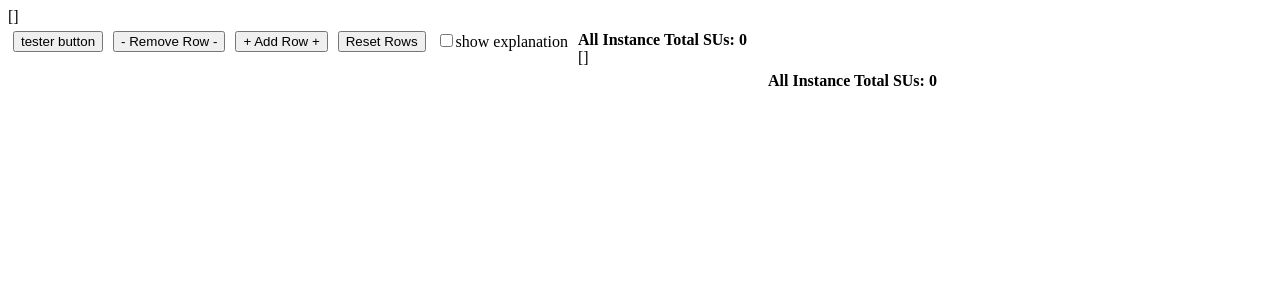
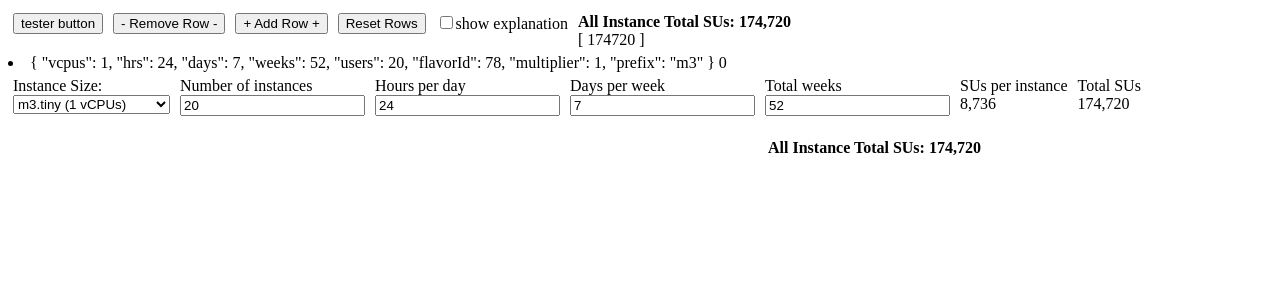
Before and after one commit to kjunuh/js2-usage-estimator, a Vue app: page / in a window 1280 px wide. Shown: the top 300 px of the page. Built offline with nearby package versions, Linux system fonts and the light colour scheme.

Commit message:
localstorage working, updating not

```diff
--- a/src/App.vue
+++ b/src/App.vue
@@ -42,51 +42,33 @@ interface calcValsArray extends Array<calcVals>{}
 var allVals: calcValsArray = reactive([])
 
 allVals = JSON.parse(localStorage.getItem("storedVals") || "[]")
-
-onMounted(() => {
-  // // console.log('localstore', localStorage.getItem('storedVals'))
-  // count.value = JSON.parse(localStorage.getItem("count") || JSON.parse('1'))
-  // explain.value = (localStorage.getItem("explain") === null) ? false : true
-  // // console.log(localStorage.getItem('storedVals'))
-  // if((localStorage.getItem('storedVals') || []).length == 0) {
-  //   allVals.push(defaults)
-  //   // console.log(allVals)
-  //   // console.log("nostorage")
-  // } else {
-  //   // JSON.parse(localStorage.getItem('storedVals') || "").forEach((val: any) => {
-  //   //   allVals.push(val)
-  //   // })
-  //   // console.log(JSON.parse(localStorage.getItem('storedVals') || ""))
-  //   allVals = JSON.parse(localStorage.getItem('storedVals') || "fail")
-  //   // console.log("LOADED FROM STORAGE", allVals)
-  // }
-  // // allVals.push(defaults)
-  // // console.log("allvals", allVals)
-
-})
+if (allVals.length == 0) {
+  allVals.push(defaults)
+}
 
 watch(explain, (newVal) => {
   (newVal) ? localStorage.setItem("explain", "true") : localStorage.removeItem("explain")
 })
 
 function modrow (type: string) {
-  if(count.value != 1 && type == 'dec') {
-    count.value--
-    allSUs.pop()
+  if(type == 'dec' && allVals.length > 1) {
+    console.log(allVals)
     allVals.pop()
+    console.log(allVals)
   }
-  if(count.value != 100 && type == 'inc') {
-    count.value++
+  if(type == 'inc' && allVals.length < 100) {
+    console.log(allVals)
     allVals.push(defaults)
+    console.log(allVals)
   }
   if(type=='rst') {
-    while (count.value > 1) {
+    while (allVals.length > 1) {
       modrow('dec')
     }
   }
   localStorage.setItem('count', JSON.stringify(count.value))
+  localStorage.setItem('storedVals', JSON.stringify(allVals))
   // console.log(JSON.stringify(allVals))
-  localStorage.setItem('storedVals', JSON.stringify(allVals))
 }
 
 function storeLocal (i: number, val: number) {
@@ -106,7 +88,6 @@ function testerfunc () {
 </script>
 <template>
   <!-- instance size buttons -->
-  {{allVals}}
   <ol class="options-bar">
     <li class="option">
       <button @click="testerfunc">tester button</button>
@@ -135,10 +116,12 @@ function testerfunc () {
     <!-- calculator iterator -->
     <li v-for="value, i in allVals">
       <!-- :vals="allVals[i]" -->
+      {{value}}
+      {{i}}
       <Calculator
         v-bind="value"
-        @emitSUs="(val) => {allSUs[i-1] = val}"
-        @storeVals="(val) => {allVals[i-1] = val; storeLocal(i, val)}"
+        @emitSUs="(val) => {allSUs[i] = val}"
+        @storeVals="(val) => {allVals[i] = val; storeLocal(i, val)}"
         :doExplain="explain"
       />
         <!-- @storeVals="(val) => {allVals[i-1] = val}" -->
--- a/src/components/calc.vue
+++ b/src/components/calc.vue
@@ -49,11 +49,12 @@ const calcTotalSUs = computed(() => {
   // localStorage.set('test', 'testval')
   return total
 })
+
 // var calcTotalSUs = ref(vals.multiplier*vals.vcpus*vals.hrs*vals.days*vals.weeks*vals.users)
 // onMounted(() => {
 //   calcTotalSUs.value = vals.multiplier*vals.vcpus*vals.hrs*vals.days*vals.weeks*vals.users
+// })
 
-// })
 watch(vals, (newValue) => {
   emit('storeVals', newValue)
   console.log('childemit', newValue)
```
